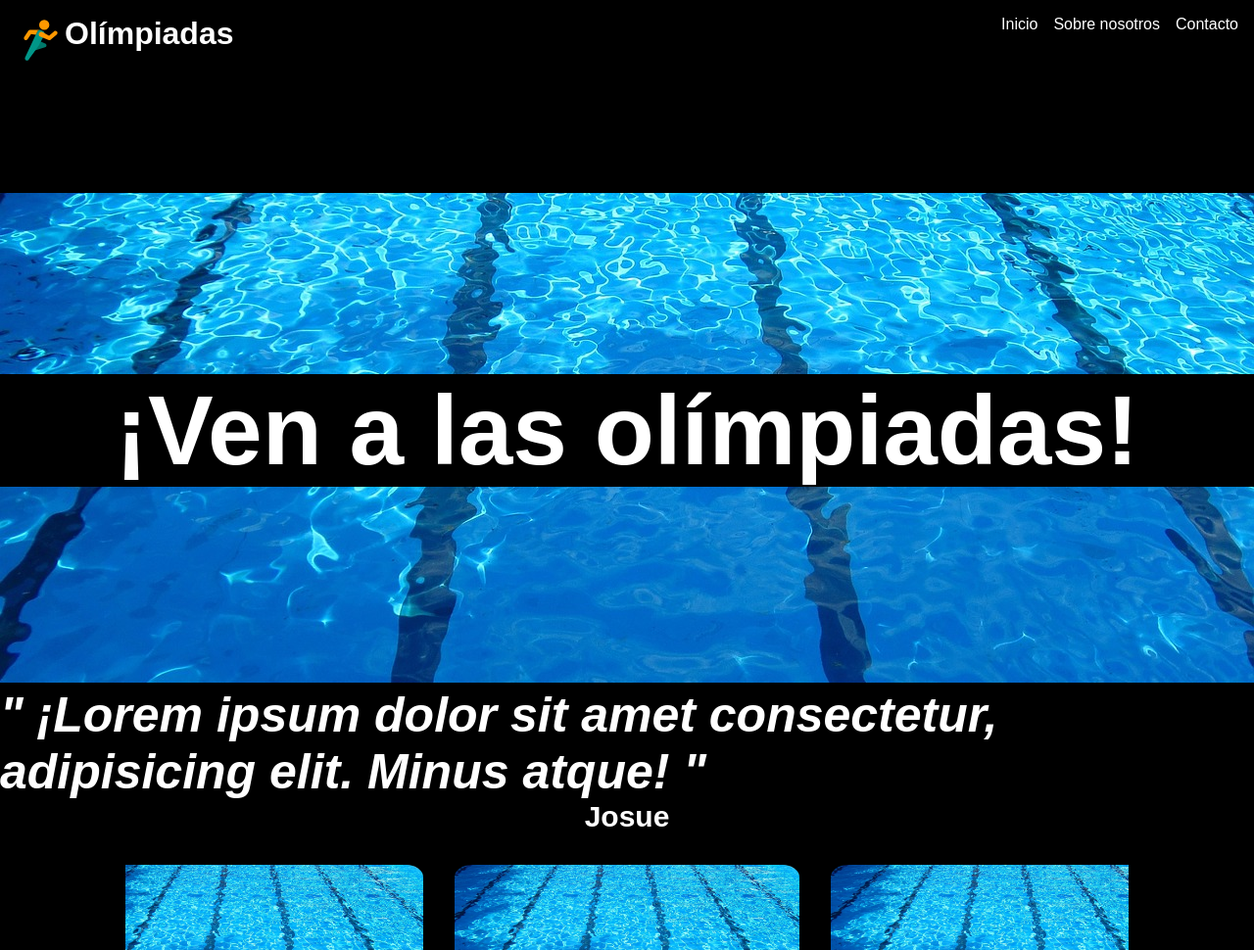
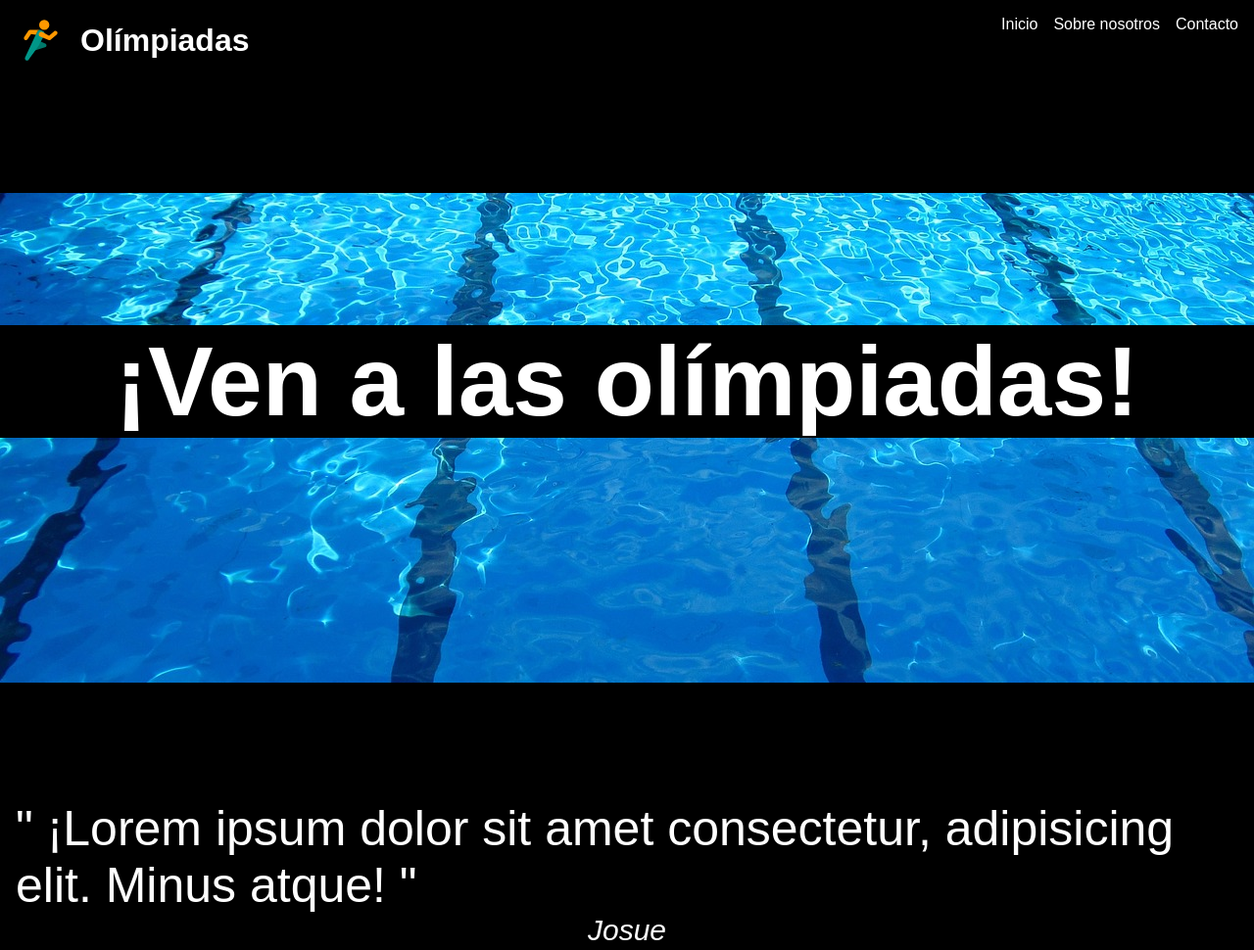
Before and after one commit to joskr3/html-css-basicos, a plain HTML site: page olimpiadas.html in a window 1280 px wide. Shown: the top 970 px of the page at 98% size. Drawn offline with Linux system fonts and the light colour scheme.

Commit message:
cambios menores

```diff
--- a/estilos-olimpiadas.css
+++ b/estilos-olimpiadas.css
@@ -11,7 +11,6 @@
 }
 
 img {
-  max-width: 100%;
   height: auto;
   object-fit: cover;
   border-radius: 5%;
@@ -19,15 +18,24 @@ img {
 
 header {
   display: flex;
+  flex-direction: row;
   justify-content: space-between;
   padding: 16px;
+  top: 0;
   position: sticky;
+  z-index: 10;
 
+  .logo {
+    display: flex;
+    align-items: center;
+    gap: 16px;
+  }
 
   nav {
 
     ul {
       display: flex;
+      flex-direction: row;
       gap: 16px;
 
       li {
@@ -35,15 +43,10 @@ header {
 
         a {
           text-decoration: none;
-          color: white;
         }
       }
     }
   }
-}
-
-.logo {
-  display: flex;
 }
 
 /* ejmplos de cosas a evitar usar en css
@@ -58,15 +61,11 @@ transform: translate(0, 0); // no usar esto al menos que sean animaciones */
   h1 {
     text-align: center;
     position: relative;
-    z-index: 2;
-    top: 300px;
+    top: 250px;
     font-size: 100px;
-    color: white;
-    text-shadow: 0 0 10px black;
   }
 
   img {
-    z-index: 1;
     height: 500px;
     width: 100%;
     border-radius: 0%;
@@ -77,31 +76,19 @@ transform: translate(0, 0); // no usar esto al menos que sean animaciones */
   display: flex;
   justify-content: center;
   align-items: center;
+  gap: 16px;
+  padding: 16px;
+  margin: 100px auto;
 
   quote {
     display: flex;
     flex-direction: column;
     justify-content: center;
     align-items: center;
-
-    p {
     font-size: 50px;
-      color: white;
-      text-shadow: 0 0 10px black;
-      font-style: italic;
-      font-weight: bold;
-      margin: 0;
-      padding: 0;
-    }
 
     cite {
       font-size: 30px;
-      color: white;
-      text-shadow: 0 0 10px black;
-      font-weight: bold;
-      font-style: normal;
-      margin: 0;
-      padding: 0;
     }
   }
 }
@@ -115,13 +102,10 @@ transform: translate(0, 0); // no usar esto al menos que sean animaciones */
   margin: 0 auto;
   margin-top: 16px;
   padding: 0 16px;
-  padding: 16px;
   gap: 32px;
 
   img {
     height: 250px;
-    width: auto;
-    scroll-behavior: smooth;
   }
 }
 
@@ -158,6 +142,7 @@ transform: translate(0, 0); // no usar esto al menos que sean animaciones */
   align-items: center;
   gap: 16px;
   padding: 16px;
+
   h2 {
     font-size: 50px;
     color: white;
@@ -167,6 +152,7 @@ transform: translate(0, 0); // no usar esto al menos que sean animaciones */
     margin: 0;
     padding: 0;
   }
+
   video {
     width: 100%;
     height: auto;
@@ -200,13 +186,6 @@ footer {
       justify-content: center;
       align-items: center;
       gap: 16px;
-
-      img {
-        height: 50px;
-        width: 50px;
-        object-fit: cover;
-        border-radius: 50%;
     }
   }
 }
-}
--- a/olimpiadas.html
+++ b/olimpiadas.html
@@ -11,18 +11,14 @@
 <body>
   <header>
     <div class="logo">
-      <?xml version="1.0" encoding="utf-8"?>
-      <!-- Uploaded to: SVG Repo, www.svgrepo.com, Generator: SVG Repo Mixer Tools -->
       <svg width="50px" height="50px" viewBox="0 0 1024 1024" class="icon" version="1.1" xmlns="http://www.w3.org/2000/svg">
         <path d="M597.333333 192m-106.666666 0a106.666667 106.666667 0 1 0 213.333333 0 106.666667 106.666667 0 1 0-213.333333 0Z" fill="#FF9800" />
         <path d="M618.666667 582.4l-196.266667-87.466667c-21.333333-10.666667-32 21.333333-42.666667 42.666667s-87.466667 153.6-81.066666 177.066667c6.4 19.2 23.466667 29.866667 40.533333 29.866666 4.266667 0 8.533333 0 12.8-2.133333L614.4 661.333333c17.066667-4.266667 29.866667-21.333333 29.866667-38.4s-10.666667-34.133333-25.6-40.533333z" fill="#00796B" />
         <path d="M571.733333 324.266667l-46.933333-21.333334c-27.733333-12.8-61.866667 0-74.666667 27.733334L196.266667 876.8c-10.666667 21.333333 0 46.933333 21.333333 57.6 6.4 2.133333 12.8 4.266667 19.2 4.266667 17.066667 0 32-8.533333 38.4-23.466667 0 0 204.8-283.733333 221.866667-317.866667s104.533333-198.4 104.533333-198.4c10.666667-27.733333 0-61.866667-29.866667-74.666666z" fill="#009688" />
         <path d="M864 334.933333c-14.933333-17.066667-42.666667-21.333333-59.733333-6.4l-106.666667 89.6-136.533333-74.666666c-23.466667-12.8-55.466667-8.533333-70.4 19.2-17.066667 27.733333-8.533333 61.866667 17.066666 72.533333l177.066667 72.533333c6.4 2.133333 12.8 4.266667 19.2 4.266667 10.666667 0 19.2-4.266667 27.733333-10.666667l128-106.666666c17.066667-14.933333 19.2-40.533333 4.266667-59.733334zM249.6 492.8l72.533333-108.8 98.133334 12.8 32-66.133333c8.533333-19.2 25.6-29.866667 44.8-32h-196.266667c-14.933333 0-27.733333 6.4-36.266667 19.2l-85.333333 128c-12.8 19.2-8.533333 46.933333 12.8 59.733333 4.266667 4.266667 12.8 6.4 21.333333 6.4 12.8 0 27.733333-6.4 36.266667-19.2z" fill="#FF9800" />
       </svg>
-
       <h1>Olímpiadas</h1>
     </div>
-
     <nav>
       <ul>
         <li>
@@ -44,7 +40,7 @@
     </section>
     <section id="citaSection">
       <quote>
-        <p>" ¡Lorem ipsum dolor sit amet consectetur, adipisicing elit. Minus atque! "</p>
+        " ¡Lorem ipsum dolor sit amet consectetur, adipisicing elit. Minus atque! "
         <cite>Josue</cite>
       </quote>
     </section>
@@ -72,7 +68,8 @@
     </section>
     <section id="videoSection">
       <h2>Las olímpiadas en vivo</h2>
-      <video src="olimpics-video.mp4" autoplay muted></video>
+      <video src="olimpics-video.mp4" autoplay muted loop>
+      </video>
     </section>
   </main>
   <footer>
```
Lines whose indentation alone changed are shown as unchanged.
